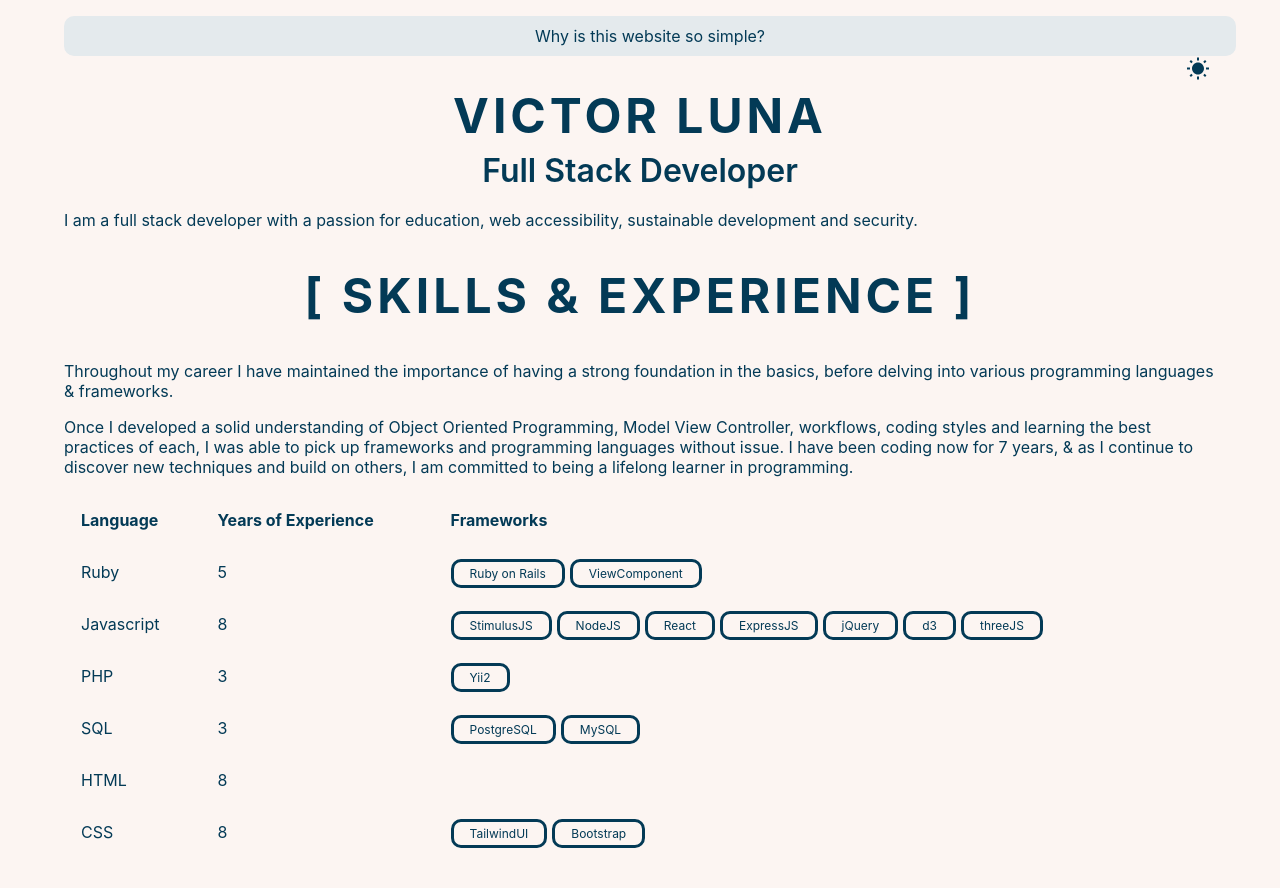
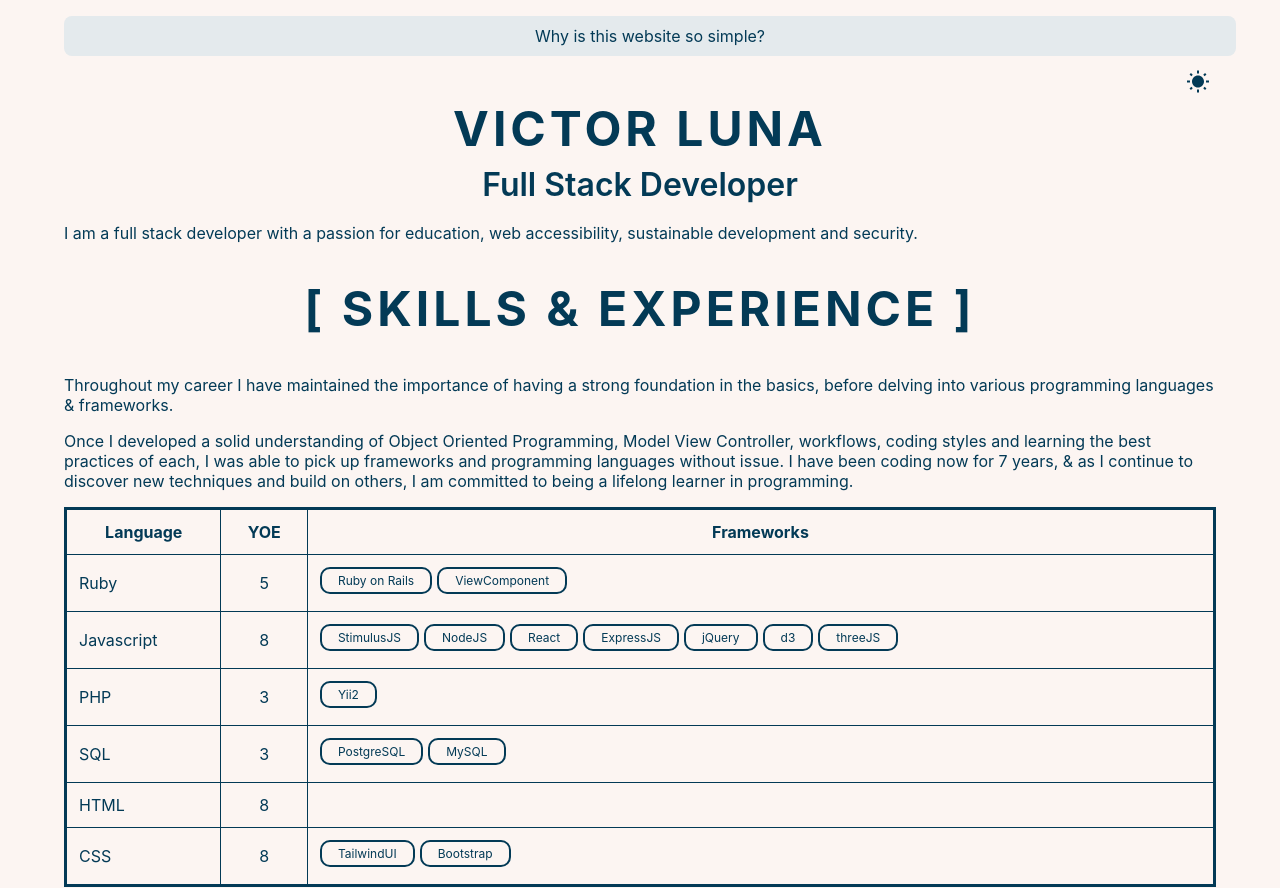
Before and after one commit to vluna/vluna.github.io, a Gatsby site: page / in a window 1280 px wide. Shown: the top 888 px of the page. Built offline with nearby package versions, Linux system fonts and the light colour scheme; Gatsby itself is replaced by a stand-in of ours.

Commit message:
Update modal + table design

```diff
--- a/src/components/Layout.js
+++ b/src/components/Layout.js
@@ -11,7 +11,9 @@ const ThemeButton = styled.button`
   border: none;
   display: flex;
   justify-content: flex-end;
-  width: 100%;  color: ${(props) => props.theme.colors.primary};
+  width: 100%;
+  color: ${(props) => props.theme.colors.primary};
+  margin-top: 1em;
 `
 
 const Footer = styled.footer`
@@ -20,7 +22,6 @@ const Footer = styled.footer`
   background: ${(props) => props.theme.colors.primary};
   color: ${(props) => props.theme.colors.light};
 `
-
 const Layout = ({ pageTitle, children }) => {
   const [isDarkTheme, setIsDarkTheme] = useState(false);
 
@@ -40,7 +41,7 @@ const Layout = ({ pageTitle, children }) => {
         <ThemeButton
           onClick={switchTheme}
           className="App-link"
-        >{isDarkTheme ? <svg stroke="currentColor" fill="currentColor" stroke-width="0" viewBox="0 0 24 24" class="css-38lpna e1p6yfdy0" height="24" width="24" xmlns="http://www.w3.org/2000/svg"><path fill="none" d="M0 0h24v24H0z"></path><path d="M10 2c-1.82 0-3.53.5-5 1.35C7.99 5.08 10 8.3 10 12s-2.01 6.92-5 8.65C6.47 21.5 8.18 22 10 22c5.52 0 10-4.48 10-10S15.52 2 10 2z"></path></svg> : <svg stroke="currentColor" fill="currentColor" stroke-width="0" viewBox="0 0 24 24" class="css-38lpna ejzo28p20" height="24" width="24" xmlns="http://www.w3.org/2000/svg"><path fill="none" d="M0 0h24v24H0z"></path><path d="M6.76 4.84l-1.8-1.79-1.41 1.41 1.79 1.79 1.42-1.41zM4 10.5H1v2h3v-2zm9-9.95h-2V3.5h2V.55zm7.45 3.91l-1.41-1.41-1.79 1.79 1.41 1.41 1.79-1.79zm-3.21 13.7l1.79 1.8 1.41-1.41-1.8-1.79-1.4 1.4zM20 10.5v2h3v-2h-3zm-8-5c-3.31 0-6 2.69-6 6s2.69 6 6 6 6-2.69 6-6-2.69-6-6-6zm-1 16.95h2V19.5h-2v2.95zm-7.45-3.91l1.41 1.41 1.79-1.8-1.41-1.41-1.79 1.8z"></path></svg>}</ThemeButton>
+        >{isDarkTheme ? <svg stroke="currentColor" fill="currentColor" strokeWidth="0" viewBox="0 0 24 24" className="css-38lpna e1p6yfdy0" height="24" width="24" xmlns="http://www.w3.org/2000/svg"><path fill="none" d="M0 0h24v24H0z"></path><path d="M10 2c-1.82 0-3.53.5-5 1.35C7.99 5.08 10 8.3 10 12s-2.01 6.92-5 8.65C6.47 21.5 8.18 22 10 22c5.52 0 10-4.48 10-10S15.52 2 10 2z"></path></svg> : <svg stroke="currentColor" fill="currentColor" strokeWidth="0" viewBox="0 0 24 24" className="css-38lpna ejzo28p20" height="24" width="24" xmlns="http://www.w3.org/2000/svg"><path fill="none" d="M0 0h24v24H0z"></path><path d="M6.76 4.84l-1.8-1.79-1.41 1.41 1.79 1.79 1.42-1.41zM4 10.5H1v2h3v-2zm9-9.95h-2V3.5h2V.55zm7.45 3.91l-1.41-1.41-1.79 1.79 1.41 1.41 1.79-1.79zm-3.21 13.7l1.79 1.8 1.41-1.41-1.8-1.79-1.4 1.4zM20 10.5v2h3v-2h-3zm-8-5c-3.31 0-6 2.69-6 6s2.69 6 6 6 6-2.69 6-6-2.69-6-6-6zm-1 16.95h2V19.5h-2v2.95zm-7.45-3.91l1.41 1.41 1.79-1.8-1.41-1.41-1.79 1.8z"></path></svg>}</ThemeButton>
         {children}
       </Main>
       <Footer>
--- a/src/components/content/Badge.js
+++ b/src/components/content/Badge.js
@@ -5,7 +5,7 @@ const Span = styled.span`
   border-radius: 10px;
   font-size: 12px;
   padding: 4px 16px;
-  border-style: solid;
+  border: .2em solid;
   color: ${(props) => props.theme.colors.primary};
   margin: 0 5px 5px 0;
 `
--- a/src/components/content/Link.js
+++ b/src/components/content/Link.js
@@ -5,9 +5,9 @@ const A = styled.a`
   text-decoration: none;
 `
 
-const Link = ({ href, title }) => {
+const Link = ({ href, title, className }) => {
   return (
-    <A href={href}>{title}</A>
+    <A href={href} className={className}>{title}</A>
   )
 }
 
--- a/src/components/content/Popup.js
+++ b/src/components/content/Popup.js
@@ -9,7 +9,7 @@ const Container = styled.div`
   background: ${(props) => props.theme.colors.primary10};
   width: 100%;
   padding: 10px;
-  border-radius: 10px;
+  border-radius: .5em;
 `
 
 const PopupContent = styled.div`
@@ -32,39 +32,31 @@ const PopupContent = styled.div`
   }
 
   & > div {
-    width: 400px;
-    position: absolute;
-    top: 50%;
-    left: 50%;
-    transform: translate(-50%, -50%);
+    border-radius: 2em 2em 0 0;
+    width: 80%;
+    margin: .5em auto 0;
     padding: 2em;
-    background: white;
+    height: 100vh;
+    background: ${(props) => props.theme.colors.light};
+
+    h2 {
+      text-align: center;
+      margin: 0;
+      color: ${(props) => props.theme.colors.primary};
+    }
+
+    p {
+      color: ${(props) => props.theme.colors.primary};
+    }
   }
+`;
 
-  header {
-    font-weight: bold;
-  }
-
-  h1 {
-    font-size: 150%;
-    margin: 0 0 15px;
-  }
-`
-
-const CloseLink = styled(Link)`
-  color: #aaa;
-  line-height: 50px;
-  font-size: 80%;
-  position: absolute;
-  right: 0;
-  text-align: center;
-  top: 0;
-  width: 70px;
-  text-decoration: none;
-
-  &:hover {
-    color: black;
-  }
+const StyledLink = styled(Link)`
+  padding: .5em 1em;
+  border-radius: .5em;
+  background-color: ${(props) => props.theme.colors.primary10};
+  justify-content: center;
+  display: flex;
 `
 
 const Popup = ({ title, id, content }) => {
@@ -75,13 +67,12 @@ const Popup = ({ title, id, content }) => {
       </Container>
       <PopupContent id="open-modal">
         <div>
-          <CloseLink href="#" title="Close" />
-          <h1>Why?</h1>
-          <ul>
-            <li>Energy Consumption: websites with a lot of graphics, animations, and videos require more energy to load and render, which means they contribute to higher carbon emissions from data centers and servers. </li>
-            <li>Accessibility: with lots of visual elements, it can sometimes be difficult to navigate for people with color blindness or visual impairments.</li>
-            <li>Page Speed: websites load faster and have shorter loading times. This does not only improve the UX but also reduces the time users spend waiting for pages to load, which can save energy and reduce carbon emissions.</li>
-          </ul>
+          <h2>Why?</h2>
+          <p><strong>Energy Consumption:</strong> websites with a lot of graphics, animations, and videos contribute to higher carbon emissions from data centers and servers as they require more energy to load and render.</p>
+          <p><strong>Accessibility:</strong> with lots of visual elements, it can sometimes be hard to navigate for people with colour blindness or visual impairments.</p>
+          <p><strong>Page Speed:</strong> shortening the loading times does not only improve the UX but also reduces the time users spend waiting for pages to load, which can save energy and reduce carbon emissions.</p>
+
+          <StyledLink href="#" title="Close" />
         </div>
       </PopupContent>
     </div>
--- a/src/components/content/SimpleTable.js
+++ b/src/components/content/SimpleTable.js
@@ -4,38 +4,55 @@ import Badge from './Badge';
 
 const Table = styled.table`
   width: 100%;
+  border: .2em solid;
+  margin: 0 auto;
+  border-collapse: collapse;
 `
-const Tr = styled.tr``
+
+const Tr = styled.tr`
+  width: 100%;
+`
+
 const Th = styled.th`
-  text-align: left;
-  padding: 15px;
+  padding: .75em;
+  border: .1em solid;
 `
 const Td = styled.td`
-  padding: 15px;
+  padding: .75em;
+  border: .1em solid;
 `
 
+const BadgeContainer = styled.div`
+  display: flex;
+  width: 100%;
+  flex-wrap: wrap;
+`
 
-const SimpleTable = ({ headers, data }) => {
-  const hedersRender = headers.map((header) =>
-    <Th>{header}</Th>
+const SimpleTable = ({ id, headers, data }) => {
+  const hedersRender = headers.map((header, idx) =>
+    <Th key={`${id}-header-${idx}`}>{header}</Th>
   )
 
-  const dataRender = data.map((el) =>
-    <Tr>
+  const dataRender = data.map((el, idx) =>
+    <Tr key={`${id}-body-${idx}`}>
       <Td>{el.title}</Td>
-      <Td>{el.yrs_experience}</Td>
-      <Td>{el.frameworks.map((item) =>
+      <Td style={{textAlign: "center"}}>{el.yrs_experience}</Td>
+      <Td>
+        <BadgeContainer>{el.frameworks.map((item, jdx) =>
         <Badge
-          content={item}
+        key={`${id}-badge-${jdx}`}
+        content={item}
         />
-      )}</Td>
+      )}</BadgeContainer></Td>
     </Tr>
   )
 
   return (
     <Table>
       <thead>
-        {hedersRender}
+        <tr>
+          {hedersRender}
+        </tr>
       </thead>
       <tbody>
         {dataRender}
--- a/src/components/sections/EducationHistory.js
+++ b/src/components/sections/EducationHistory.js
@@ -11,6 +11,7 @@ const EducationHistory = () => {
     <Section id="education">
       <SimpleTitleBlock content="[ Education ]" />
       <Timeline
+        id="education"
         data={educationHistory}
       />
     </Section>
--- a/src/components/sections/SkillsContent.js
+++ b/src/components/sections/SkillsContent.js
@@ -8,11 +8,12 @@ const Section = styled.section`
 `
 
 const Skills = () => {
-  const headers = ['Language', 'Years of Experience', 'Frameworks'];
+  const headers = ['Language', 'YOE', 'Frameworks'];
 
   return (
     <Section id="skills">
       <SimpleTable
+        id="skills"
         headers={headers}
         data={languageSkills}
       />
--- a/src/components/sections/WorkHistory.js
+++ b/src/components/sections/WorkHistory.js
@@ -12,6 +12,7 @@ const WorkHistory = () => {
     <Section id="work-history">
       <SimpleTitleBlock content="[ Work History ]" />
       <Timeline
+        id="work-history"
         data={workHistory}
       />
     </Section>
--- a/src/content/education_history.js
+++ b/src/content/education_history.js
@@ -1,5 +1,6 @@
 const educationHistory = [
   {
+    id: 1,
     title: 'Machine Learning',
     subtitle: 'Certificate',
     start_date: "January 2021",
@@ -9,6 +10,7 @@ const educationHistory = [
     description: ""
   },
   {
+    id: 2,
     title: 'Interactive Arts & Technology',
     subtitle: 'Bachelor of Science',
     start_date: "January 2013",
@@ -18,6 +20,7 @@ const educationHistory = [
     description: ""
   },
   {
+    id: 3,
     title: 'Computing Science',
     subtitle: 'Diploma',
     start_date: "January 2013",
--- a/src/content/language_skills.js
+++ b/src/content/language_skills.js
@@ -1,35 +1,41 @@
 const languageSkills = [
   {
+    id: 1,
     title: 'Ruby',
     yrs_experience: "5",
     frameworks: ['Ruby on Rails', 'ViewComponent'],
     description: ""
   },
   {
+    id: 2,
     title: 'Javascript',
     yrs_experience: "8",
     frameworks: ['StimulusJS', 'NodeJS', 'React', 'ExpressJS', 'jQuery', 'd3', 'threeJS'],
     description: ""
   },
   {
+    id: 3,
     title: 'PHP',
     yrs_experience: "3",
     frameworks: ['Yii2'],
     description: ""
   },
   {
+    id: 4,
     title: 'SQL',
     yrs_experience: "3",
     frameworks: ['PostgreSQL', 'MySQL'],
     description: ""
   },
   {
+    id: 5,
     title: "HTML",
     yrs_experience: "8",
     frameworks: [],
     description: ""
   },
   {
+    id: 6,
     title: "CSS",
     yrs_experience: "8",
     frameworks: ['TailwindUI', 'Bootstrap'],
--- a/src/content/work_history.js
+++ b/src/content/work_history.js
@@ -1,5 +1,6 @@
 const workHistory = [
   {
+    id: 1,
     title: 'Senior Software Engineer',
     subtitle: "",
     start_date: "April 2022",
@@ -9,6 +10,7 @@ const workHistory = [
     description: "Ruby is a simple to code Object Oriented Programming language. I use it with Rails framework to design, build and maintain scalable and reliable web applications in a fast-paced collaborative team setting. Many of the systems I build with Ruby on Rails are fast and simple to maintain. Learning Ruby and using Rails came with ease after using PHP with Yii2 framework."
   },
   {
+    id: 2,
     title: 'Senior Web Developer',
     subtitle: "",
     start_date: "June 2021",
```
Also changed, not shown: src/components/content/Timeline.js (+5 -4 lines).
